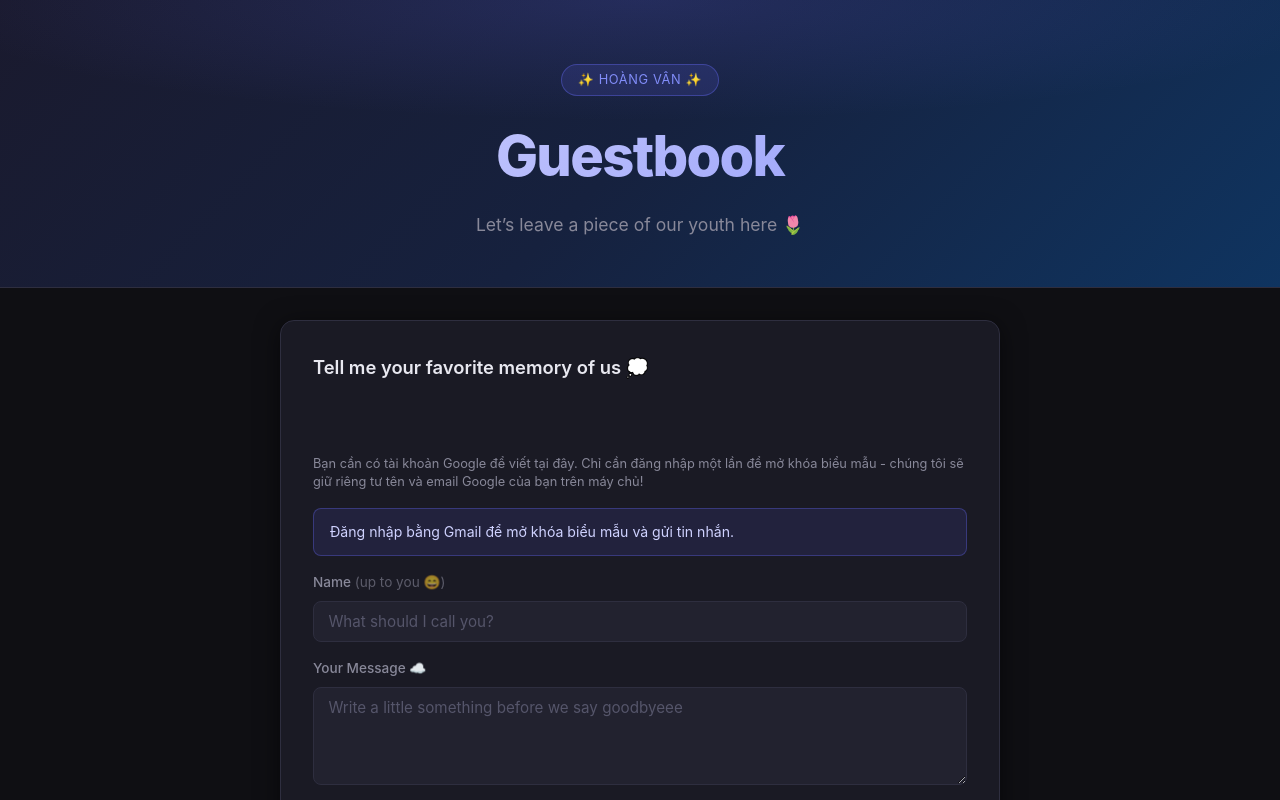
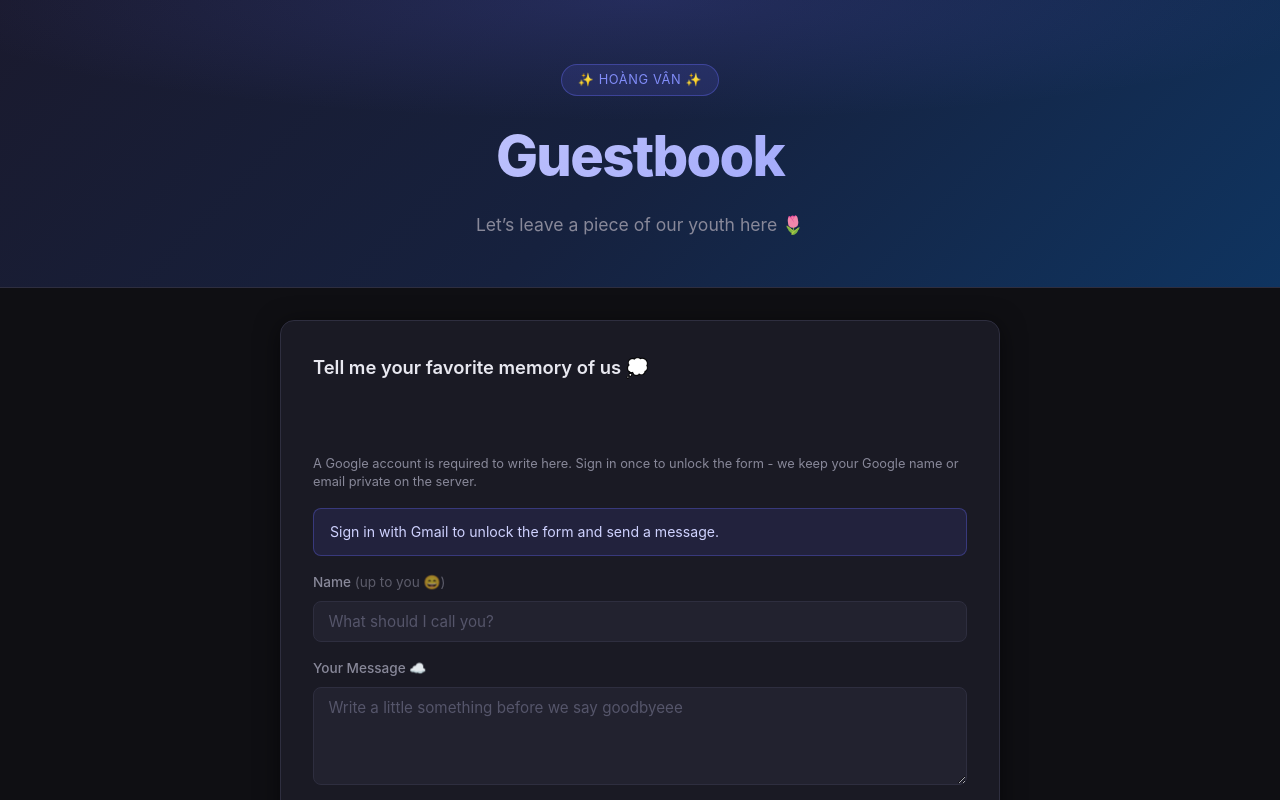
Before and after one commit to hoangvancutephomaique/Memories, a React (Vite) app in the folder frontend/: page / in a window 1280 px wide. Shown: the top 800 px of the page. Built offline with nearby package versions, Linux system fonts and the light colour scheme; no server answers.

Commit message:
Updated text

```diff
--- a/frontend/src/App.tsx
+++ b/frontend/src/App.tsx
@@ -436,12 +436,12 @@ export default function App() {
                     className="google-signin-slot"
                   />
                   <p className="google-auth-hint">
-                    Bạn cần có tài khoản Google để viết tại đây. Chỉ cần đăng nhập một lần để mở khóa biểu mẫu - chúng tôi sẽ giữ riêng tư tên và email Google của bạn trên máy chủ!
+                    A Google account is required to write here. Sign in once to unlock the form - we keep your Google name or email private on the server.
                   </p>
                 </>
               ) : (
                 <div className="google-connected">
-                  <p className="google-ok">Bạn đã đăng nhập bằng Google. Bạn có thể viết tin nhắn ngay; tên và email Google của bạn chỉ được lưu riêng tư trên máy chủ.</p>
+                  <p className="google-ok">You’re signed in with Google</p>
                   <button type="button" className="btn-ghost btn-google-out" onClick={disconnectGoogle}>
                     Sign out
                   </button>
@@ -451,7 +451,7 @@ export default function App() {
             </div>
             {!canWrite && (
               <div className="alert alert-auth-required">
-                Đăng nhập bằng Gmail để mở khóa biểu mẫu và gửi tin nhắn.
+                Sign in with Gmail to unlock the form and send a message.
               </div>
             )}
             <div className="field">
```
